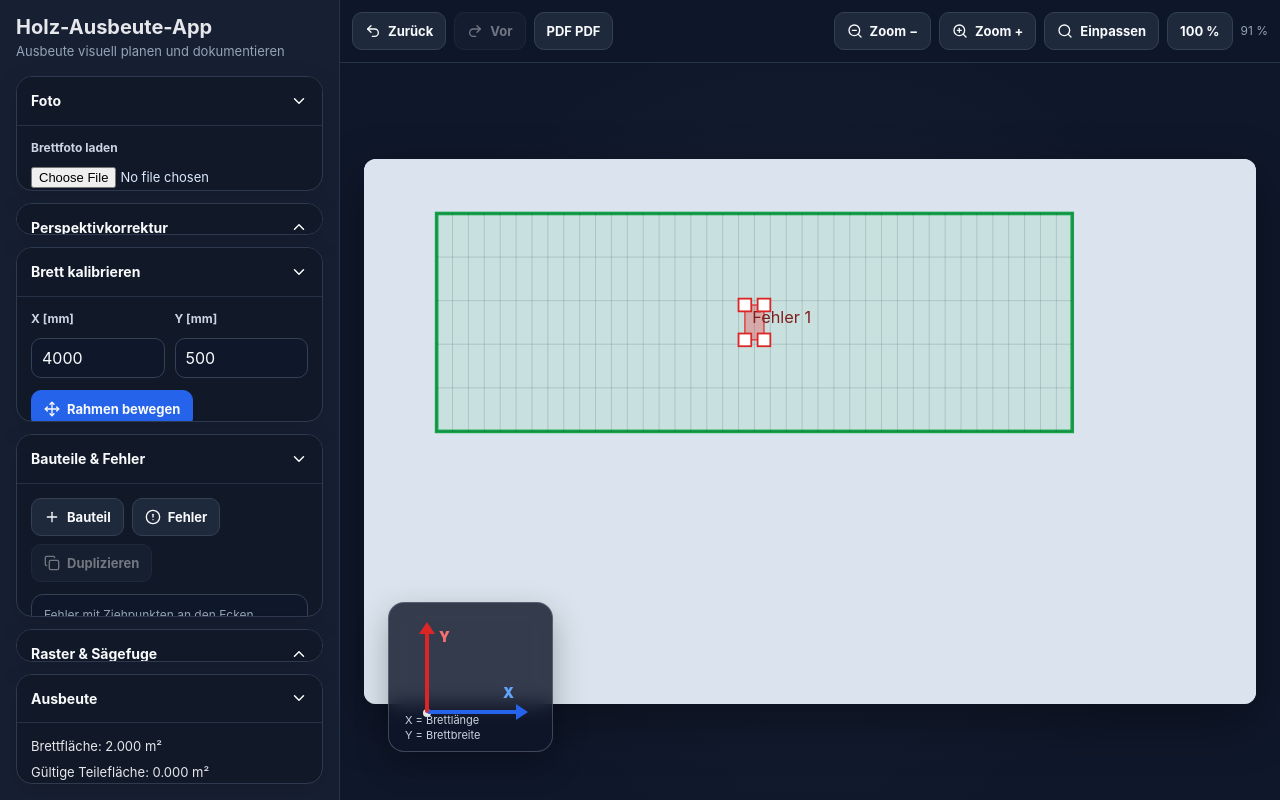
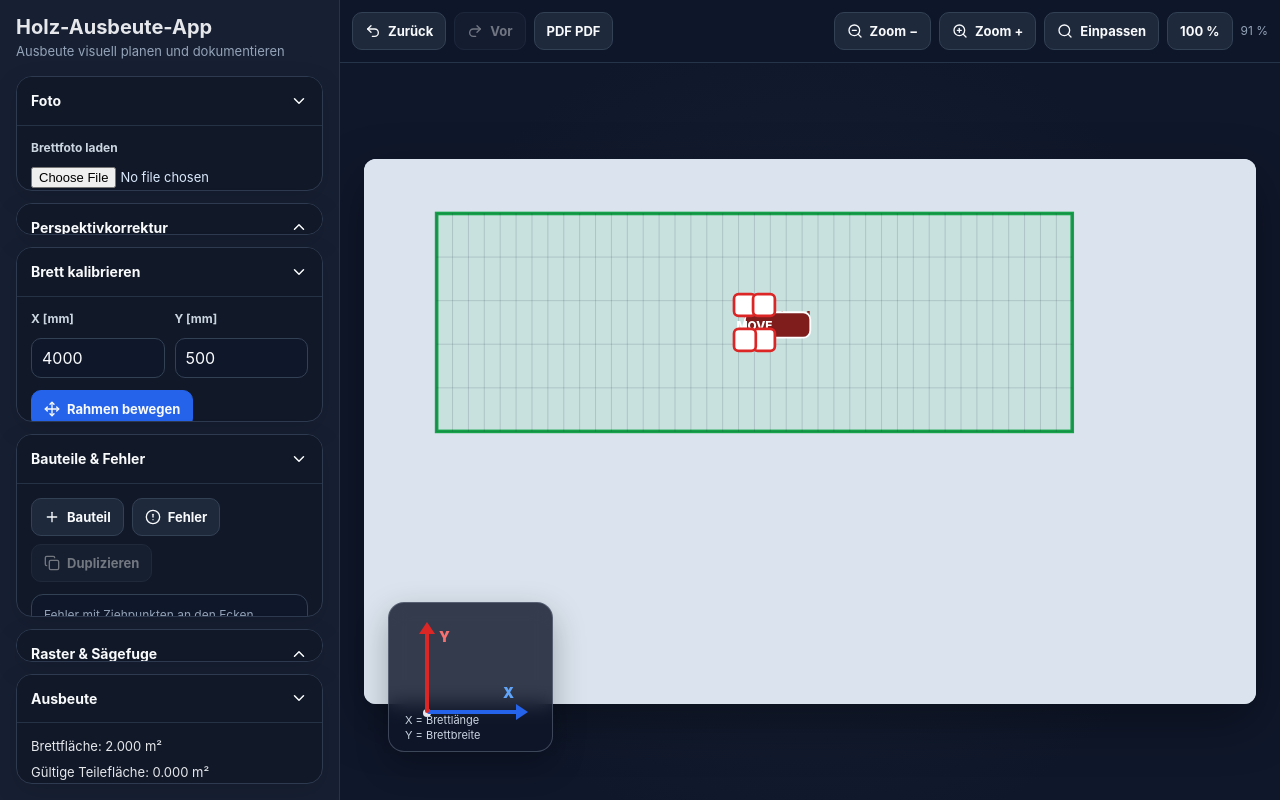
Before and after one commit to vhsvhoe-byte/yield-app, a React (Vite) app: page / in a window 1280 px wide. Both pictures are taken after a click on the button "Fehler". Built offline with nearby package versions, Linux system fonts and the light colour scheme.

Commit message:
Update App.jsx

```diff
--- a/src/App.jsx
+++ b/src/App.jsx
@@ -489,6 +489,14 @@ export default function App() {
   const onPointerDownDefect = (event, defectId) => {
     if (perspectiveMode) return;
     event.stopPropagation();
+    setSelectedDefectId(defectId);
+    setSelectedPartId(null);
+    setDragState(null);
+  };
+
+  const onPointerDownMoveDefect = (event, defectId) => {
+    if (perspectiveMode) return;
+    event.stopPropagation();
     const pos = getMousePos(event);
     const defect = defects.find((d) => d.id === defectId);
     if (!defect) return;
@@ -760,8 +768,14 @@ export default function App() {
                     return (
                       <g key={d.id}>
                         <rect x={d.x} y={d.y} width={d.widthPx} height={d.heightPx} fill={d.id === selectedDefectId ? "rgba(239,68,68,.35)" : "rgba(239,68,68,.20)"} stroke="#dc2626" strokeWidth={sawKerfStrokePx} onPointerDown={(e) => onPointerDownDefect(e, d.id)} />
-                        <text x={d.x + 8} y={d.y + 20} fontSize="18" fill="#7f1d1d">{d.name}</text>
-                        {d.id === selectedDefectId && handles.map((h) => <rect key={h.key} x={h.x - 7} y={h.y - 7} width="14" height="14" fill="#fff" stroke="#dc2626" strokeWidth="2" onPointerDown={(e) => onPointerDownResizeDefect(e, d.id, h.key)} />)}
+                        <text x={d.x + 8} y={d.y + 20} fontSize="18" fill="#7f1d1d" pointerEvents="none">{d.name}</text>
+                        {d.id === selectedDefectId && (
+                          <g>
+                            <rect x={d.x + Math.max(0, d.widthPx / 2 - 36)} y={d.y + Math.max(8, d.heightPx / 2 - 14)} width="72" height="28" rx="8" fill="#7f1d1d" stroke="#fff" strokeWidth="2" onPointerDown={(e) => onPointerDownMoveDefect(e, d.id)} />
+                            <text x={d.x + d.widthPx / 2} y={d.y + Math.max(27, d.heightPx / 2 + 5)} textAnchor="middle" fontSize="13" fontWeight="800" fill="#fff" pointerEvents="none">MOVE</text>
+                          </g>
+                        )}
+                        {d.id === selectedDefectId && handles.map((h) => <rect key={h.key} x={h.x - 12} y={h.y - 12} width="24" height="24" rx="5" fill="#fff" stroke="#dc2626" strokeWidth="3" onPointerDown={(e) => onPointerDownResizeDefect(e, d.id, h.key)} />)}
                       </g>
                     );
                   })}
```
